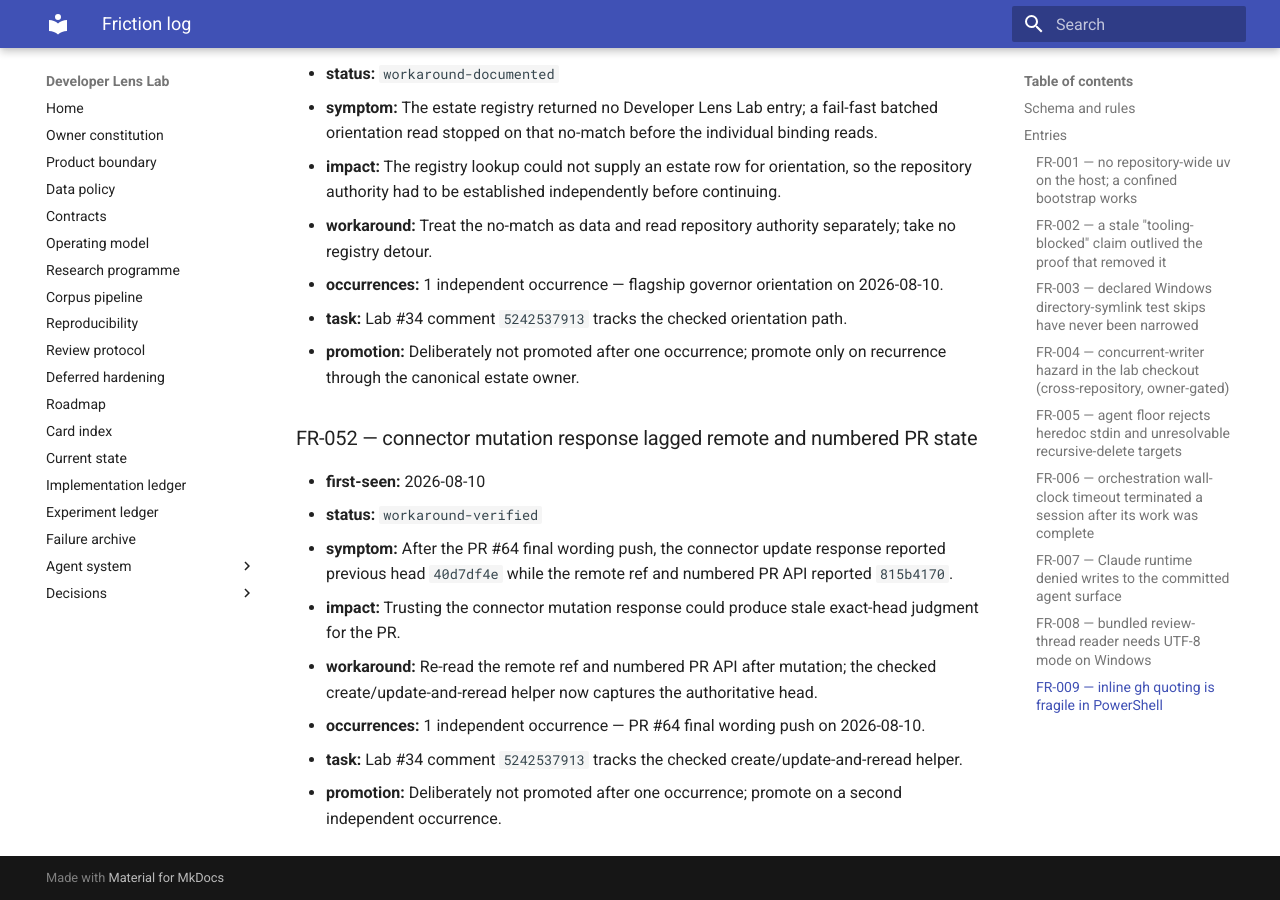
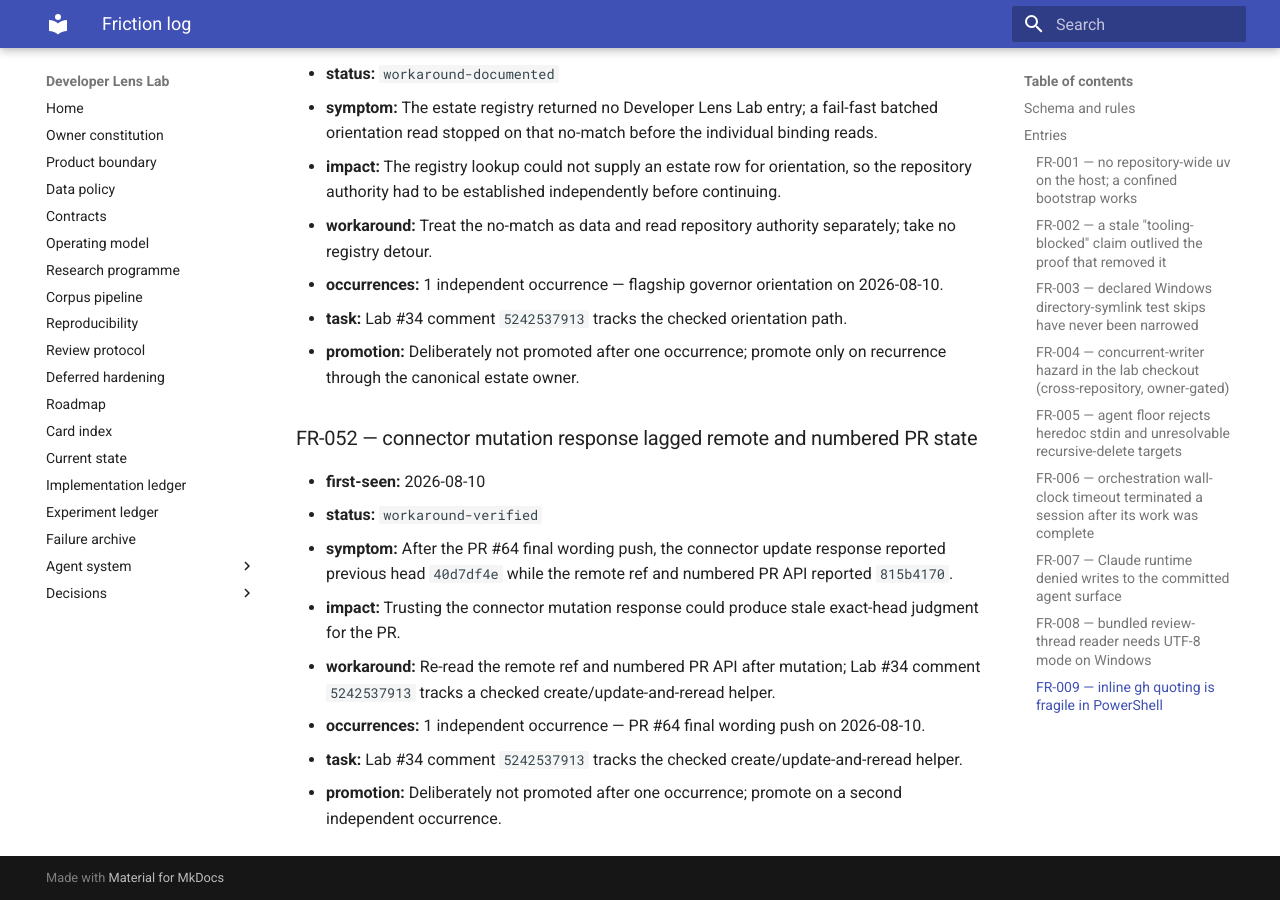
Before and after one commit to Chris0Jeky/developer-lens-lab, an MkDocs documentation site: the page built from docs/agent-system/FRICTION_LOG.md, in a window 1280 px wide and 900 px high, scrolled down 40786 px. Built offline with MkDocs 1.6.1 and Material for MkDocs 9.7.7, drawn with Linux system fonts in a browser that asks for light colours.

Commit message:
Correct connector workaround status

```diff
--- a/docs/agent-system/FRICTION_LOG.md
+++ b/docs/agent-system/FRICTION_LOG.md
@@ -1413,8 +1413,8 @@ four unresolved PR #60 threads.
   head `40d7df4e` while the remote ref and numbered PR API reported `815b4170`.
 - **impact:** Trusting the connector mutation response could produce stale exact-head judgment for
   the PR.
-- **workaround:** Re-read the remote ref and numbered PR API after mutation; the checked
-  create/update-and-reread helper now captures the authoritative head.
+- **workaround:** Re-read the remote ref and numbered PR API after mutation; Lab #34 comment
+  `5242537913` tracks a checked create/update-and-reread helper.
 - **occurrences:** 1 independent occurrence — PR #64 final wording push on 2026-08-10.
 - **task:** Lab #34 comment `5242537913` tracks the checked create/update-and-reread helper.
 - **promotion:** Deliberately not promoted after one occurrence; promote on a second independent
```
